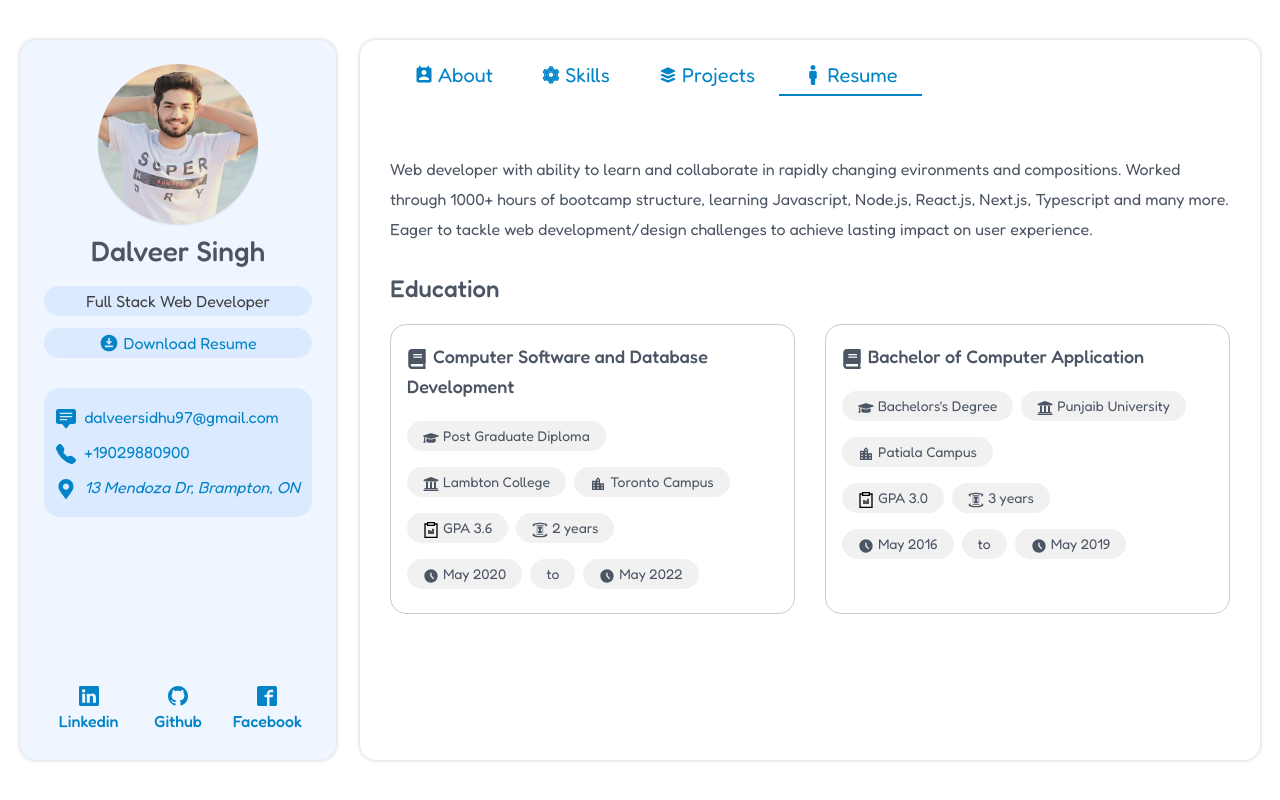
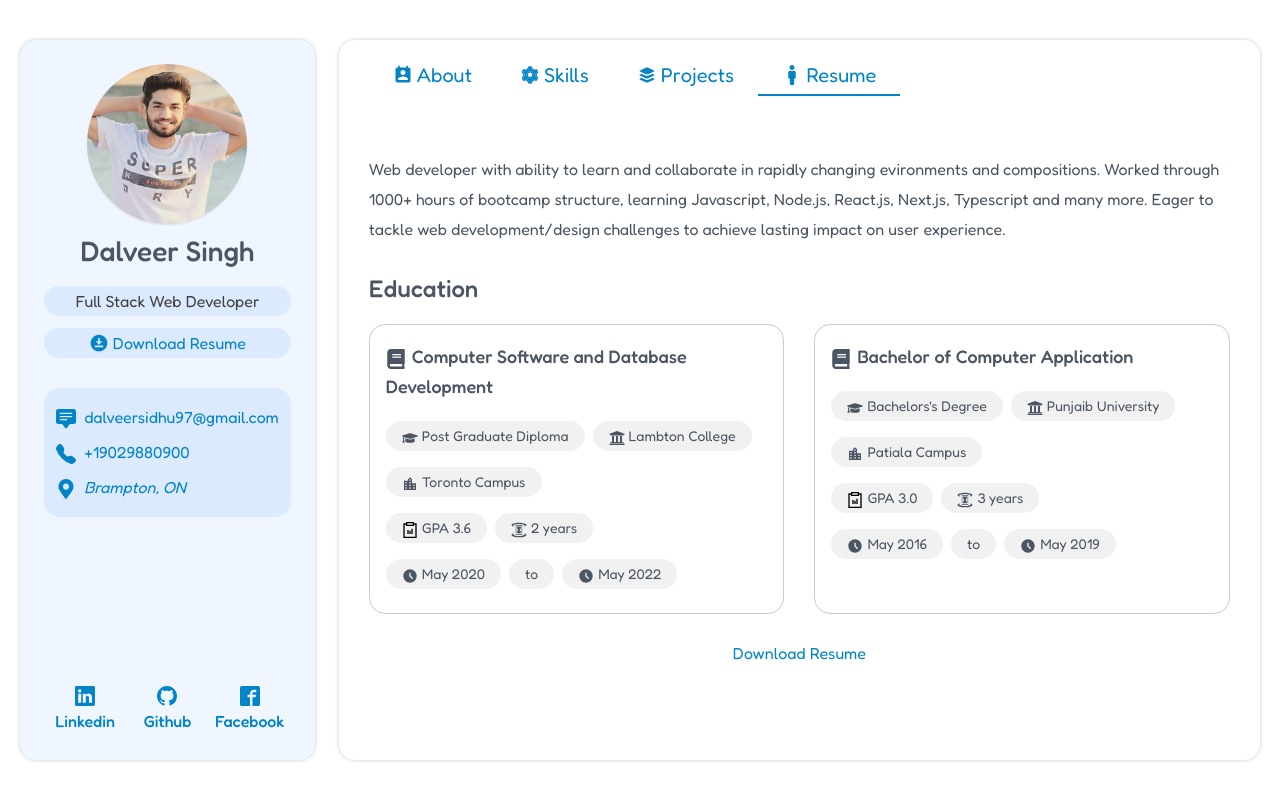
Before and after one commit to dalveersidhu97/portfolio, a Next.js app: page /resume in a window 1280 px wide. Built offline with nearby package versions, Linux system fonts and the light colour scheme.

Commit message:
added resume.pdf for download

```diff
--- a/Components/SideNav.tsx
+++ b/Components/SideNav.tsx
@@ -33,13 +33,13 @@ const SideBar:FunctionComponent = () => {
                 </p>
                 <p className={myStyles.name}>Dalveer Singh</p>
                 <p className={myStyles.major}>Full Stack Web Developer</p>
-                <p className={myStyles.major}><a className={cStyles.link} href="#" ><MdDownloadForOffline/><span>Download Resume</span></a></p>
+                <p className={myStyles.major}><a className={cStyles.link} href="/resume/MyResume.pdf" ><MdDownloadForOffline/><span>Download Resume</span></a></p>
             </div>
 
             <div className={myStyles.contact_info}>
                 <p className={myStyles.info_item}><a className={cStyles.link} href="mailto:dalveersidhu97@gmail.com"><BsFillChatSquareTextFill/>&nbsp;&nbsp;dalveersidhu97@gmail.com</a></p>
                 <p className={myStyles.info_item}><a className={cStyles.link} href="tel:+19029880900"><BsTelephoneFill/>&nbsp;&nbsp;+19029880900</a></p>
-                <p className={myStyles.info_item}><a className={cStyles.link} href=""><address><FaMapMarkerAlt></FaMapMarkerAlt>&nbsp;&nbsp;13 Mendoza Dr, Brampton, ON</address></a></p>
+                <p className={myStyles.info_item}><a className={cStyles.link} href=""><address><FaMapMarkerAlt></FaMapMarkerAlt>&nbsp;&nbsp;Brampton, ON</address></a></p>
             </div>
 
             <div className={myStyles.social}>
--- a/pages/index.tsx
+++ b/pages/index.tsx
@@ -11,8 +11,8 @@ const Home: NextPage = () => {
         <h2 className={styles.main_title}>About Me</h2>
         <p>
           I am a <strong>full statck web developer</strong> near{" "}
-          <strong>Toronto Ontario</strong>. I got my interests in coading form
-          my 12th grade thats why I did my Graduation and Postgraduation in
+          <strong>Toronto Ontario</strong>. I got my interests in coading since
+          12th grade thats why I did my Graduation and Postgraduation in
           computer application. Now, Coading has become my favourite passion and
           I love seeing the results of my efforts.
         </p>
--- a/pages/resume.tsx
+++ b/pages/resume.tsx
@@ -33,7 +33,7 @@ const education = [
 
 const ResumePage: NextPage = () => {
   return (
-
+    <>
       <article className={styles.article}>
 
         <p>Web developer with ability to learn and collaborate in rapidly changing evironments and compositions.
@@ -84,6 +84,11 @@ const ResumePage: NextPage = () => {
           ))}
         </div>
       </article>
+
+      <article>
+      <p style={{textAlign:'center'}}><a className={styles.link} href="/resume/MyResume.pdf" >Download Resume</a></p>
+      </article>
+    </>
   );
 };
 
```
Also changed, not shown: 1 other file (tests, documents, lock files or other folders).
